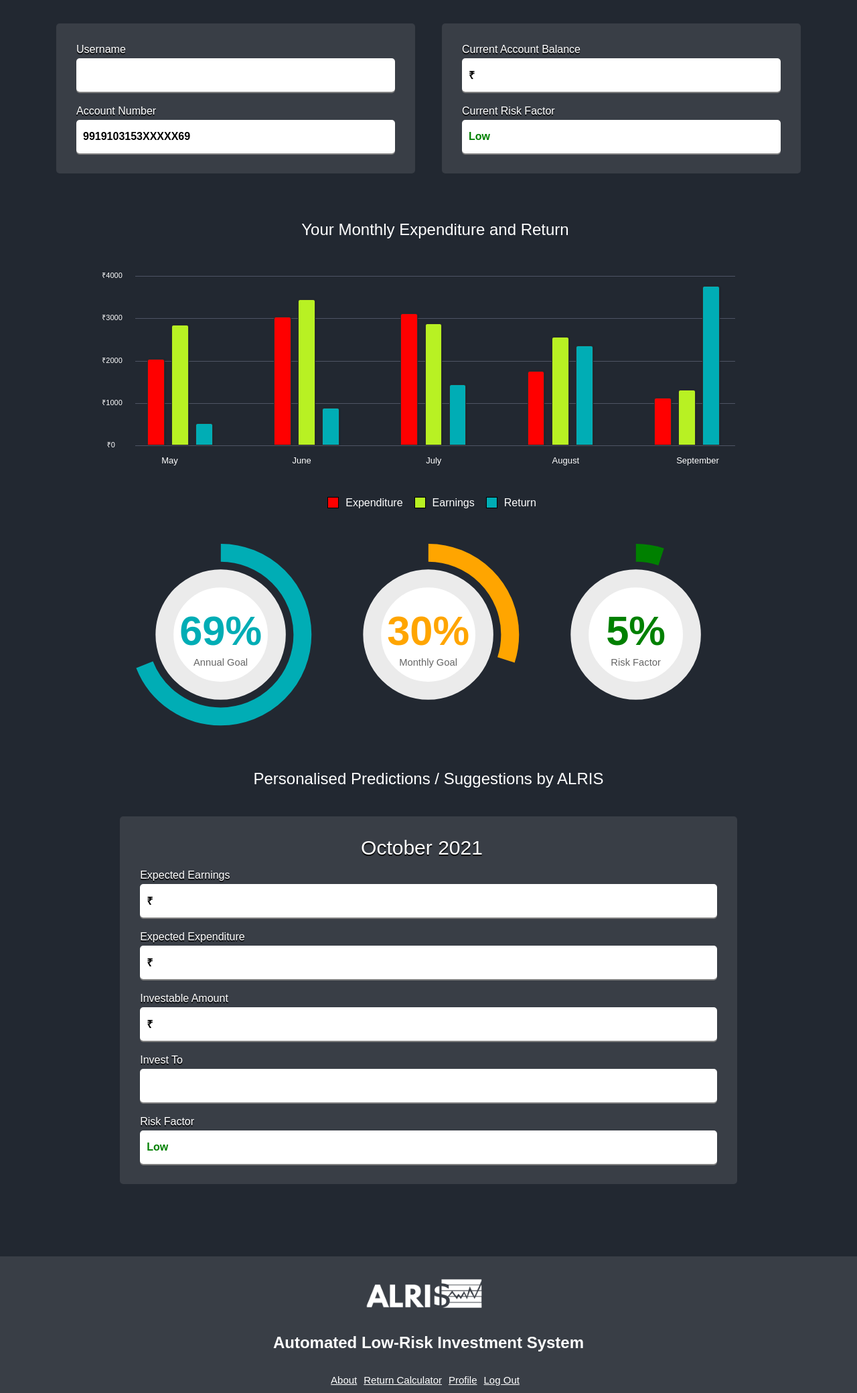
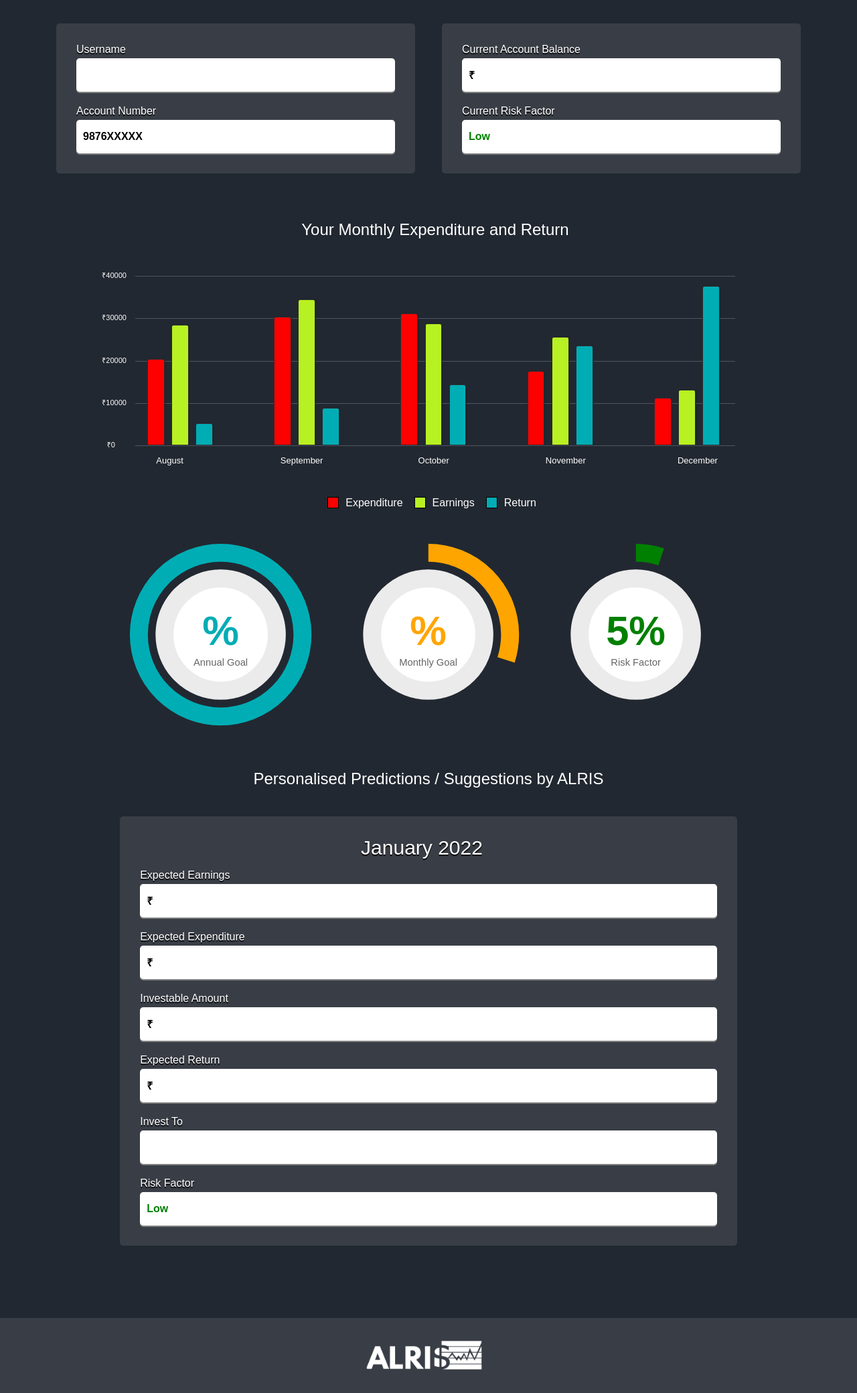
Before and after one commit to bhavy2908/alris_signup_api, a Flask app: template templates/alris-main/index.html in a window 1280 px wide. Shown: the part 95-2175 px from the top of the page at 67% size. Run offline with Flask 2, Linux system fonts and the light colour scheme; the template is opened without the code that fills it, so the values that code supplies are empty; some libraries are stand-ins or nearby versions.

Commit message:
fixed some shit

```diff
--- a/app.py
+++ b/app.py
@@ -1,6 +1,7 @@
 from flask import Flask, request, jsonify, render_template
 import pandas as pd
 from flask_cors import CORS
+import random
 
 app = Flask(__name__)
 CORS(app)
@@ -20,6 +21,8 @@
     inc = cur_df['Income'].to_numpy()
     exp = cur_df['Expenditure'].to_numpy()
     sav = cur_df['Savings'].to_numpy()
+    annual = random.randint(50,80)
+    monthly = random.randint(30,50)
     return {
         "inc": list(inc),
         "exp": list(exp),
@@ -31,6 +34,11 @@
         "invest_to": invest_to,
         "ati": bal*0.08/(1+factor),
         "exptd_ret": bal*0.08,
+        "annual": annual,
+        "monthly": monthly,
+        "annual_x": 100-annual,
+        "monthly_x": 100-monthly,
+
     }
 
 @app.route('/')
--- a/templates/alris-main/index.html
+++ b/templates/alris-main/index.html
@@ -6,7 +6,7 @@
     <meta http-equiv="X-UA-Compatible" content="IE=edge">
     <meta name="viewport" content="width=device-width, initial-scale=1.0">
     <title>A.L.R.I.S.</title>
-    <link rel="stylesheet" href={{ url_for('static', filename='alris-main/style.css') }}>
+    <link rel="stylesheet" href={{ url_for('static', filename='alris-main/style.css' ) }}>
 
 </head>
 
@@ -15,7 +15,8 @@
         <nav class="nav" style="position: fixed; z-index: 2;">
             <div class="container">
                 <div class="logo">
-                    <img src={{ url_for('static', filename='alris-main/Logopit_1632172412965.png') }} alt="" srcset="" width="150px">
+                    <img src={{ url_for('static', filename='alris-main/Logopit_1632172412965.png' ) }} alt="" srcset=""
+                        width="150px">
                 </div>
                 <div id="mainListDiv" class="main_list">
                     <ul class="navlinks" style="padding-top: 10px;">
@@ -42,7 +43,7 @@
     <div class="container" style="position: relative; z-index: 1;">
 
         <script src="https://ajax.googleapis.com/ajax/libs/jquery/3.1.1/jquery.min.js"></script>
-        <script src={{ url_for('static', filename='alris-main/scripts.js') }}></script>
+        <script src={{ url_for('static', filename='alris-main/scripts.js' ) }}></script>
         <script>
             $(window).scroll(function () {
                 if ($(document).scrollTop() > 50) {
@@ -63,7 +64,7 @@
                 </div>
                 <div class="input-container">
                     <label for="Account" required>Account Number</label>
-                    <input type="text" value="9919103153XXXXX69" disabled />
+                    <input type="text" value="9876XXXXX" disabled />
                 </div>
             </section>
             <section class="right hello" style="padding-right: 40px;">
@@ -86,17 +87,17 @@
             <br><br><br><br><br><br>
             <div class="graph">
                 <ul class="x-axis">
-                    <li><span>May</span></li>
-                    <li><span>June</span></li>
-                    <li><span>July</span></li>
                     <li><span>August</span></li>
                     <li><span>September</span></li>
+                    <li><span>October</span></li>
+                    <li><span>November</span></li>
+                    <li><span>December</span></li>
                 </ul>
                 <ul class="y-axis">
-                    <li><span>₹4000</span></li>
-                    <li><span>₹3000</span></li>
-                    <li><span>₹2000</span></li>
-                    <li><span>₹1000</span></li>
+                    <li><span>₹40000</span></li>
+                    <li><span>₹30000</span></li>
+                    <li><span>₹20000</span></li>
+                    <li><span>₹10000</span></li>
                     <li><span>₹0</span></li>
                 </ul>
                 <div class="bars">
@@ -180,11 +181,12 @@
                 <circle class="donut-ring" cx="20" cy="20" r="10.91549430918954" fill="transparent" stroke-width="3.5">
                 </circle>
                 <circle class="donut-segment donut-segment-2" cx="20" cy="20" r="15.91549430918954" fill="transparent"
-                    stroke-width="3.5" stroke-dasharray="69 31" stroke-dashoffset="25"></circle>
+                    stroke-width="3.5" stroke-dasharray="{{data.annual}} {{data.annual_x}}" stroke-dashoffset="25">
+                </circle>
                 <g class="donut-text donut-text-1">
 
                     <text y="50%" transform="translate(0, 2)">
-                        <tspan x="50%" text-anchor="middle" class="donut-percent">69%</tspan>
+                        <tspan x="50%" text-anchor="middle" class="donut-percent">{{data.annual}}%</tspan>
                     </text>
                     <text y="60%" transform="translate(0, 2)">
                         <tspan x="50%" text-anchor="middle" class="donut-data">Annual Goal</tspan>
@@ -202,7 +204,7 @@
                 <g class="donut-text donut-text-2">
 
                     <text y="50%" transform="translate(0, 2)">
-                        <tspan x="50%" text-anchor="middle" class="donut-percent">30%</tspan>
+                        <tspan x="50%" text-anchor="middle" class="donut-percent">{{data.monthly}}%</tspan>
                     </text>
                     <text y="60%" transform="translate(0, 2)">
                         <tspan x="50%" text-anchor="middle" class="donut-data">Monthly Goal</tspan>
@@ -238,7 +240,7 @@
         <div>
             <section class="hello" style="padding-right: 40px; width: 80%; margin-left: 10%;">
                 <div class="input-container">
-                    <label class="center" for="name" style="font-size: 3rem;">October 2021</label>
+                    <label class="center" for="name" style="font-size: 3rem;">January 2022</label>
                     <br>
                     <label for="name">Expected Earnings</label>
                     <input value="₹ {{data.exptd_inc}}" disabled />
@@ -250,6 +252,10 @@
                 <div class="input-container">
                     <label for="Account" required>Investable Amount</label>
                     <input type="text" value="₹ {{data.ati}}" disabled />
+                </div>
+                <div class="input-container">
+                    <label for="Account" required>Expected Return</label>
+                    <input type="text" value="₹ {{data.exptd_ret}}" disabled />
                 </div>
                 <div class="input-container">
                     <label for="Account" required>Invest To</label>
@@ -284,10 +290,10 @@
     </footer>
     <script>
         const api_url = 'https://alrissignup.herokuapp.com/';
-        const url1=window.location.href;
+        const url1 = window.location.href;
         function parseURLParams(url) {
             var queryStart = url.indexOf("?") + 1,
-        queryEnd   = url.indexOf("#") + 1 || url.length + 1,
+                queryEnd = url.indexOf("#") + 1 || url.length + 1,
                 query = url.slice(queryStart, queryEnd - 1),
                 pairs = query.replace(/\+/g, " ").split("&"),
                 parms = {}, i, n, v, nv;
@@ -304,12 +310,12 @@
             }
             return parms;
         }
-const var2=parseURLParams(url1);
+        const var2 = parseURLParams(url1);
         console.log(var2);
 
-       const var1=var2.username[0];
-       async function getDAta(){
-          const data1= {acc_no:var1};
+        const var1 = var2.username[0];
+        async function getDAta() {
+            const data1 = { acc_no: var1 };
             const response = await fetch(api_url, {
                 method: 'POST',
                 headers: {
```
Lines whose indentation alone changed are shown as unchanged.
